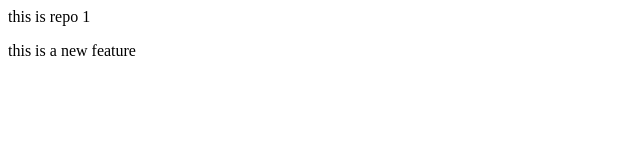
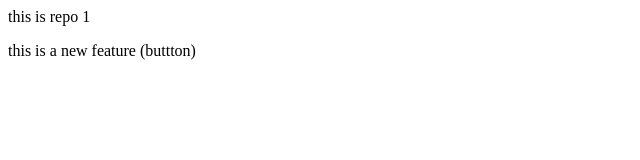
Before and after one commit to Saloni-sengar/local-repo, a plain HTML site: page index.html in a window 1280 px wide. Shown: the full height of the page, 0-640 px from the left. Drawn offline with Linux system fonts and the light colour scheme.

```diff
--- a/index.html
+++ b/index.html
@@ -1,2 +1,2 @@
 <p> this is repo 1</p>
-<p>this is a new feature</p>
+<p>this is a new feature (buttton)</p>
```
